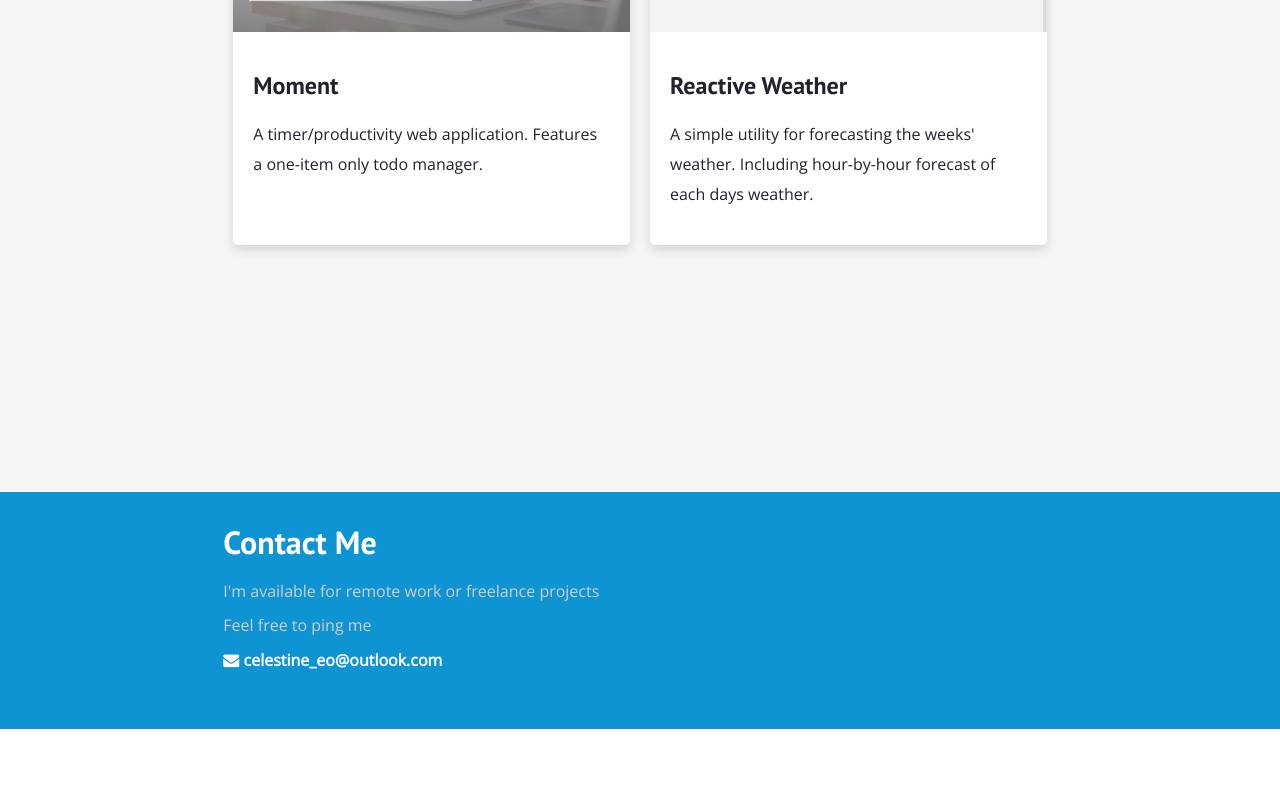
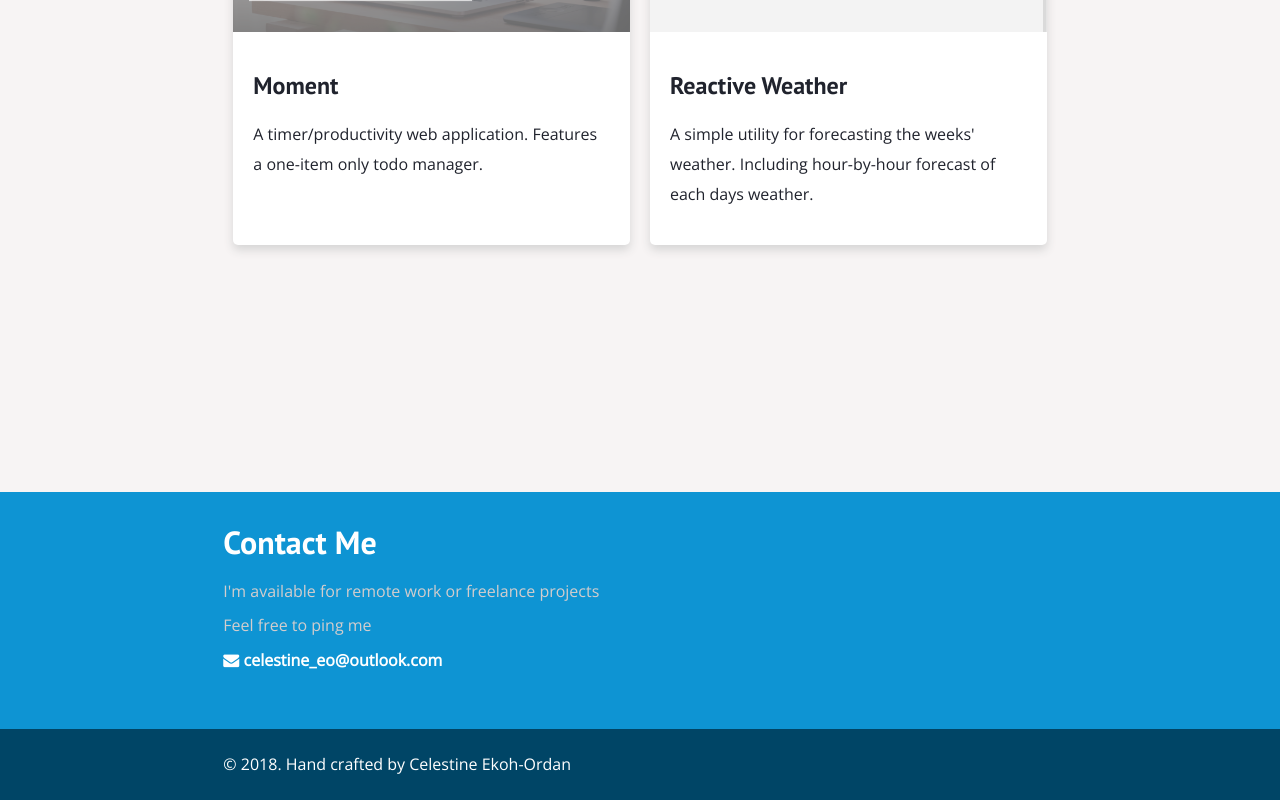
Before and after one commit to CEOehis/celestineekohordan, a React (Create React App) app: page / in a window 1280 px wide. Shown: the part 1888-2688 px from the top of the page. Before the commit the page ends 2617 px from the top, so only its background shows below. Built offline with nearby package versions, Linux system fonts and the light colour scheme.

Commit message:
add footer

```diff
--- a/src/App.js
+++ b/src/App.js
@@ -5,6 +5,7 @@ import Jumbotron from './components/Jumbotron';
 import About from './components/About';
 import Portfolio from './components/Portfolio';
 import Contact from './components/Contact';
+import Footer from './components/Footer';
 
 class App extends Component {
   render() {
@@ -15,6 +16,7 @@ class App extends Component {
         <About />
         <Portfolio />
         <Contact />
+        <Footer />
       </div>
     );
   }
--- /dev/null
+++ b/src/components/Footer.css
@@ -0,0 +1,8 @@
+.bg-dark-blue {
+  background: #004566;
+  color: white;
+}
+
+.footer {
+  grid-column: span 8 / 11;
+}
--- /dev/null
+++ b/src/components/Footer.js
@@ -0,0 +1,13 @@
+import React from 'react';
+import './Footer.css';
+
+function Footer() {
+  var d = new Date();
+  return (
+    <footer className="layout-grid bg-dark-blue">
+      <p className="footer">&copy; 2018{d.getFullYear() > 2018 ? ` - ${d.getFullYear()}` : ''}. Hand crafted by Celestine Ekoh-Ordan</p>
+    </footer>
+  )
+}
+
+export default Footer;
```
